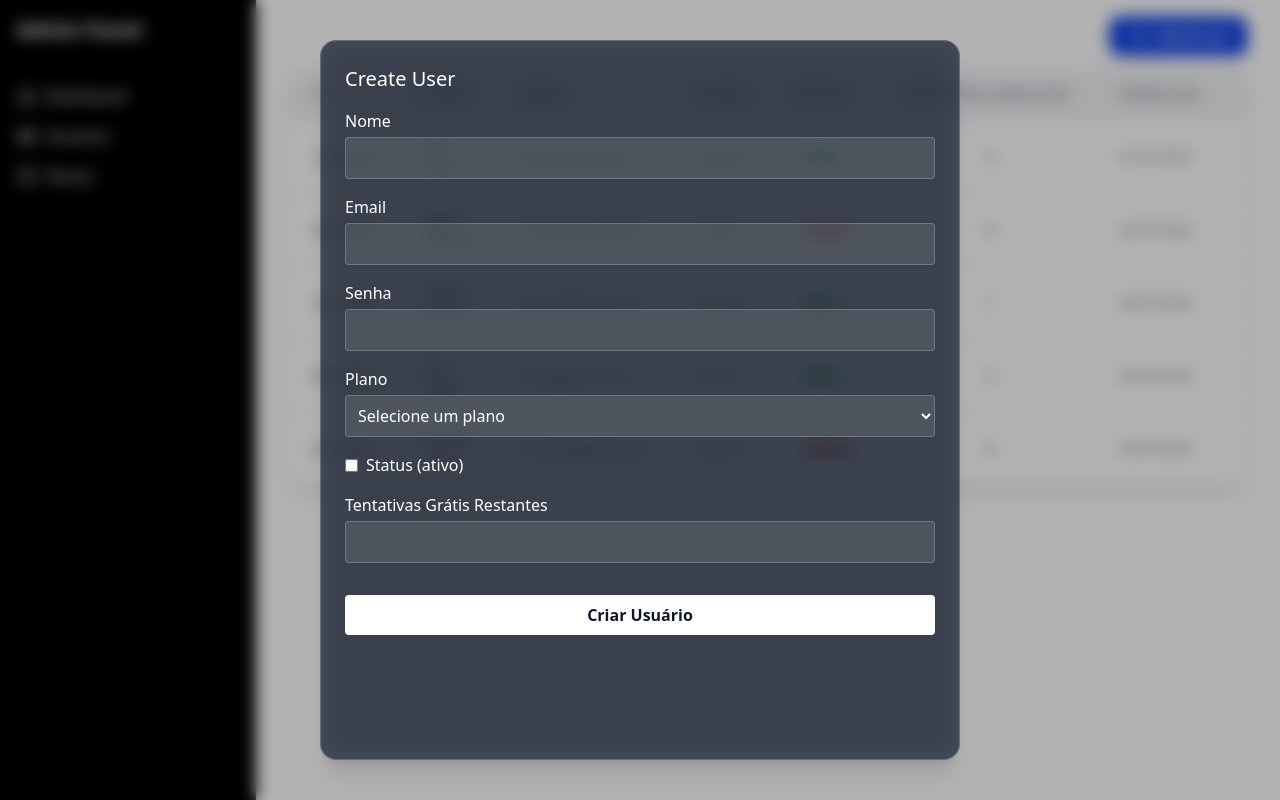
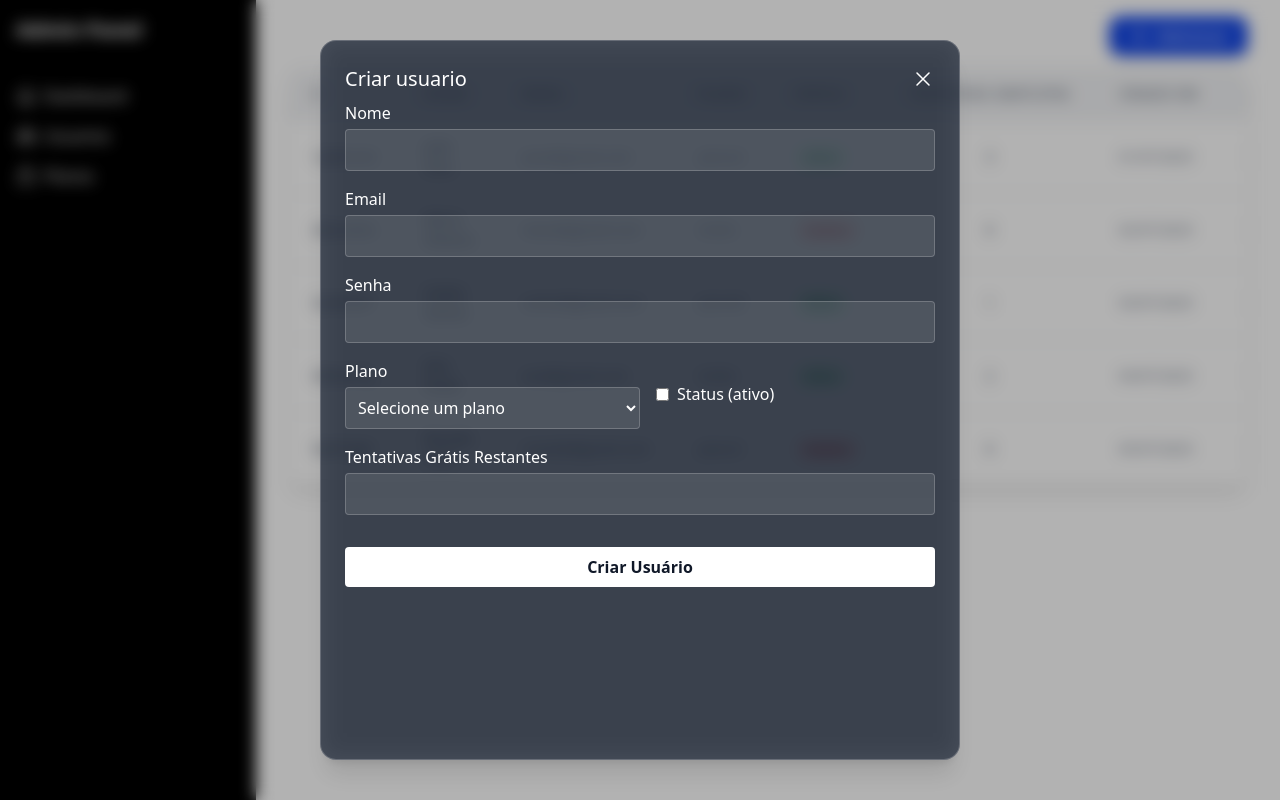
Before and after one commit to CesarDanilo/Precify, a React (Vite) app in the folder frontend/: page /auth/admin in a window 1280 px wide. Both pictures are taken after a click on the item "Usuarios". Built offline with nearby package versions, Linux system fonts and the light colour scheme.

Commit message:
chore: implementando formulario

```diff
--- a/frontend/src/admin/components/Dialogs/UserCreateDialog.jsx
+++ b/frontend/src/admin/components/Dialogs/UserCreateDialog.jsx
@@ -1,8 +1,13 @@
+import { XMarkIcon } from '@heroicons/react/24/outline';
+
 export function UserCreateDialog() {
     return (
         <div className="fixed inset-0 bg-black/30 backdrop-blur-sm flex items-center justify-center z-50">
             <div className="bg-gray-800/70 backdrop-blur-md border border-white/20 w-1/2 h-[90%] p-6 rounded-2xl shadow-xl text-white overflow-y-auto">
-                <h2 className="text-xl mb-4">Create User</h2>
+                <div className="flex justify-between items-center mb-2">
+                    <h2 className="text-xl">Criar usuario</h2>
+                    <XMarkIcon className="w-6 h-6 text-white cursor-pointer hover:text-gray-300" />
+                </div>
                 <form className="space-y-4">
                     <div>
                         <label className="block mb-1">Nome</label>
@@ -16,7 +21,8 @@
                         <label className="block mb-1">Senha</label>
                         <input type="password" name="senha" className="w-full p-2 rounded bg-white/10 border border-white/20 text-white" />
                     </div>
-                    <div>
+                    <div className="flex flex-col md:flex-row gap-4 ">
+                        <div className="w-full md:w-1/2">
                             <label className="block mb-1">Plano</label>
                             <select
                                 name="plano_id"
@@ -30,9 +36,10 @@
                                 <option className="text-gray-900" value="empresarial">Empresarial</option>
                             </select>
                         </div>
-                    <div className="flex items-center gap-2">
+                        <div className="flex items-center gap-2 align-middle">
                             <input type="checkbox" name="status" className="accent-white" />
                             <label>Status (ativo)</label>
+                        </div>
                     </div>
                     <div>
                         <label className="block mb-1">Tentativas Grátis Restantes</label>
```
Lines whose indentation alone changed are shown as unchanged.
